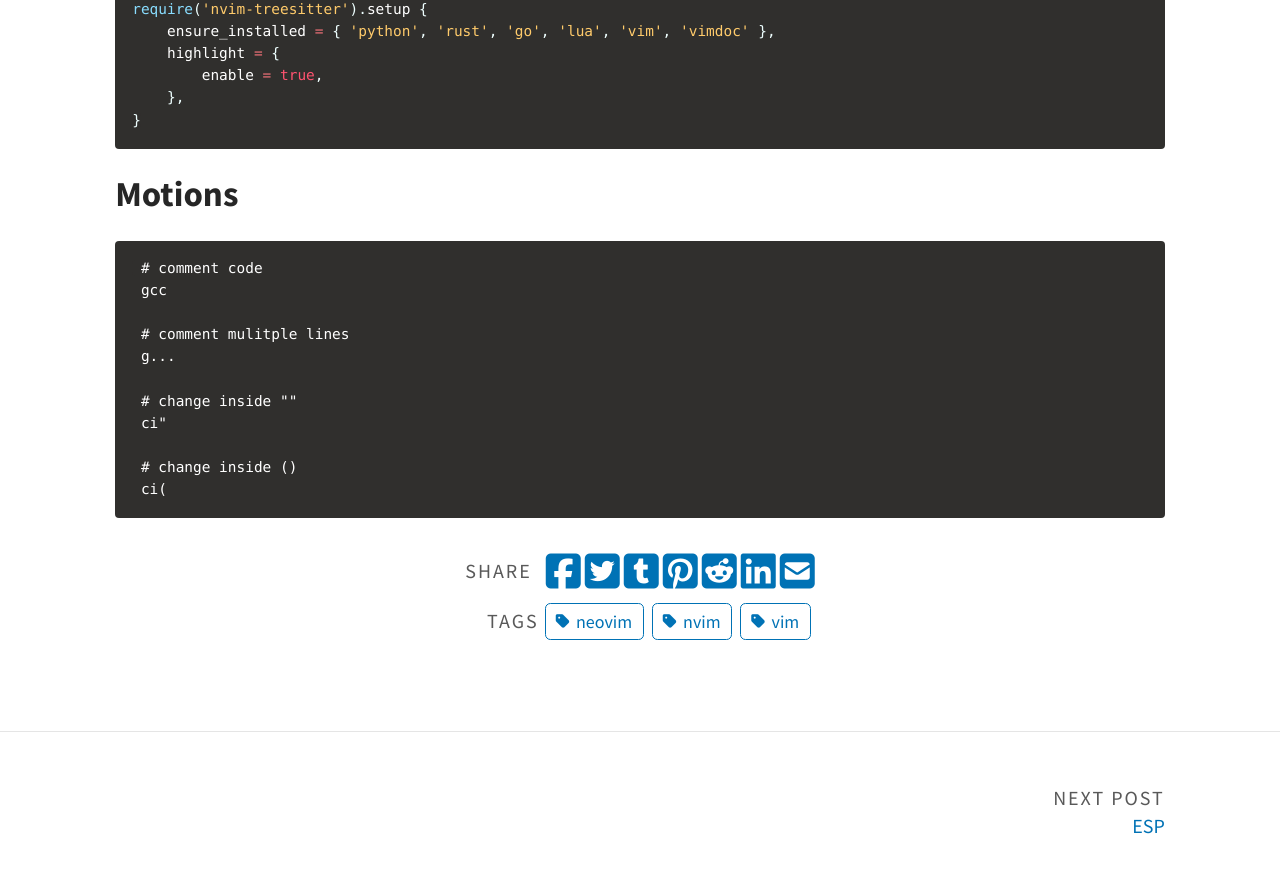
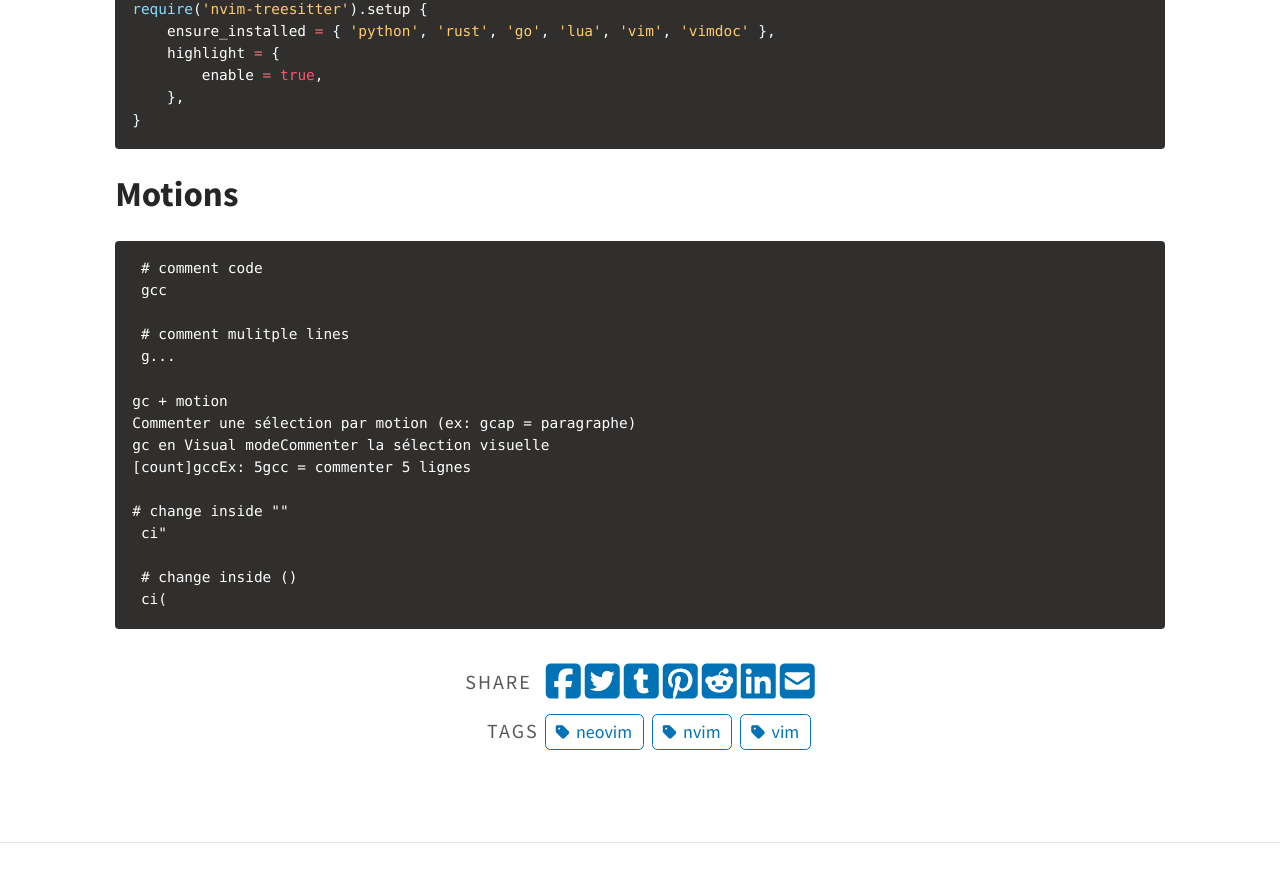
Before and after one commit to cristalcorp/cristalcorp.github.io, a Jekyll site: the page built from _posts/2026-04-08-Nvim.md, in a window 1280 px wide and 900 px high, scrolled down 2009 px. Shown: the top 882 px of the window. Built offline with Jekyll 4.4.1, drawn with Linux system fonts in a browser that asks for light colours; a script that is not in the unit is left out.

Commit message:
vim motions

```diff
--- a/_posts/2026-04-08-Nvim.md
+++ b/_posts/2026-04-08-Nvim.md
@@ -80,7 +80,12 @@ require('nvim-treesitter').setup {
  # comment mulitple lines
  g...
 
- # change inside ""
+gc + motion
+Commenter une sélection par motion (ex: gcap = paragraphe)
+gc en Visual modeCommenter la sélection visuelle
+[count]gccEx: 5gcc = commenter 5 lignes
+
+# change inside ""
  ci"
 
  # change inside ()
```
